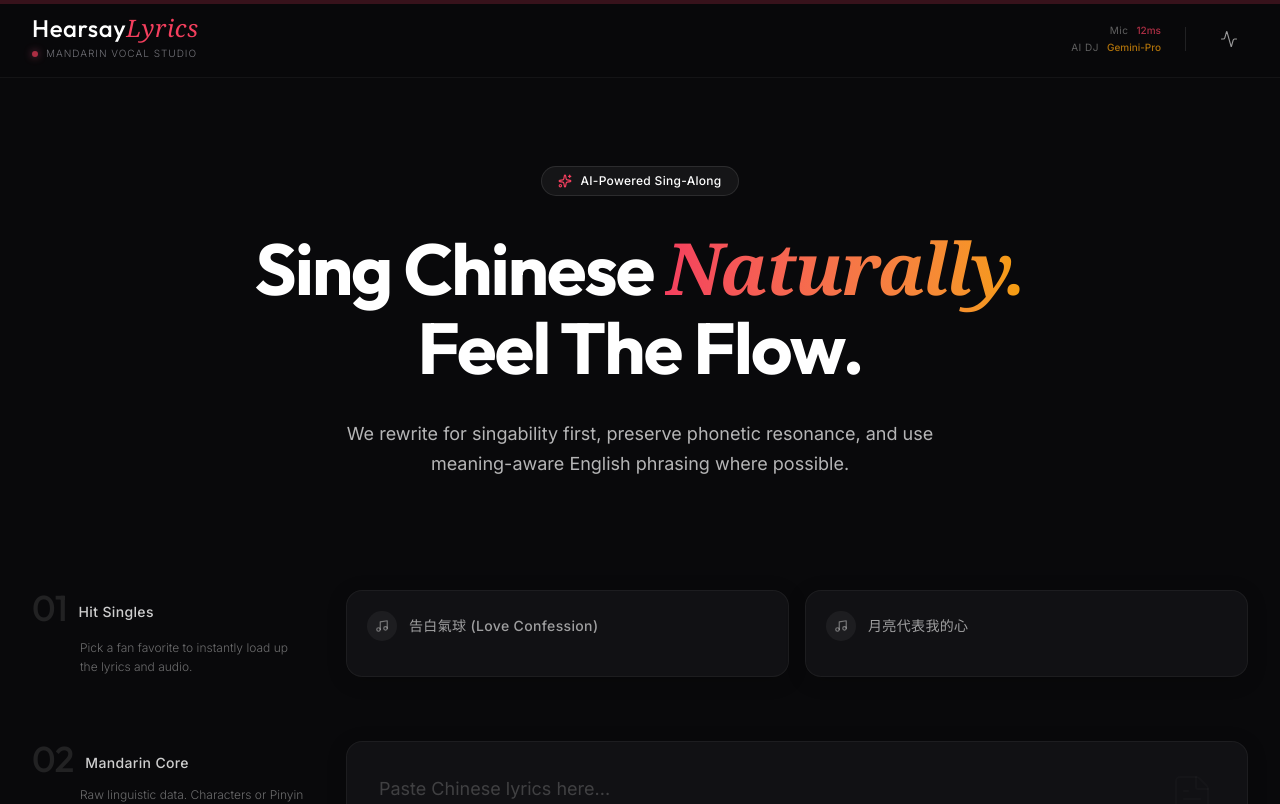
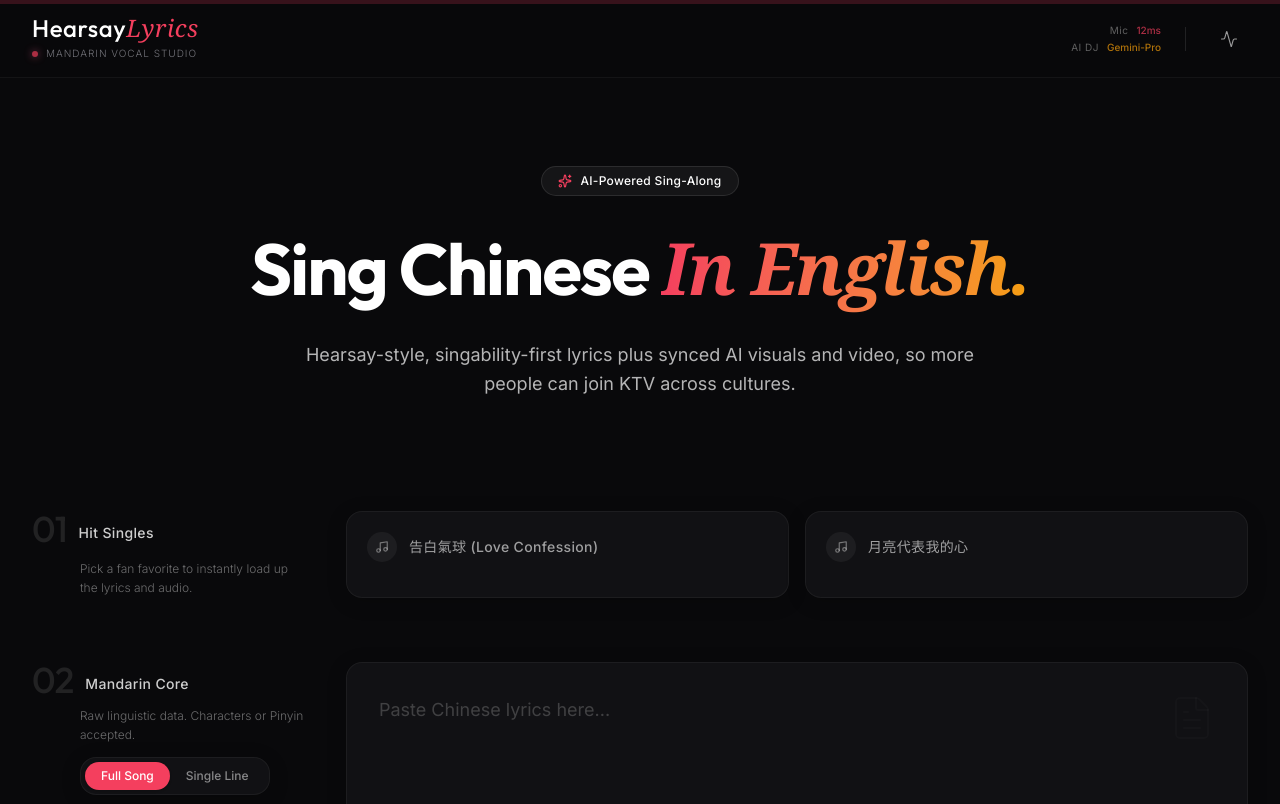
Before and after one commit to AllardQuek/Hearsay-Lyrics, a Next.js app: page / in a window 1280 px wide. Shown: the top 804 px of the page. Built offline with nearby package versions, Linux system fonts and the light colour scheme.

Commit message:
Fix regression

```diff
--- a/src/app/page.tsx
+++ b/src/app/page.tsx
@@ -1050,15 +1050,13 @@ export default function Home() {
               </div>
 
               <h1 className="text-5xl font-display font-bold tracking-tight text-white leading-[1.1] sm:text-6xl lg:text-7xl w-full max-w-4xl">
-                Sing Chinese <span className="text-transparent bg-clip-text bg-gradient-to-r from-primary to-accent italic font-serif">Naturally.</span><br />
-                Feel The Flow.
+                Sing Chinese <span className="text-transparent bg-clip-text bg-gradient-to-r from-primary to-accent italic font-serif">In English.</span>
               </h1>
 
               <p className="max-w-2xl text-base text-white/70 leading-relaxed sm:text-lg">
-                We rewrite for singability first, preserve phonetic resonance, and use meaning-aware English phrasing where possible.
+                Hearsay-style, singability-first lyrics plus synced AI visuals and video, so more people can join KTV across cultures.
               </p>
             </div>
-
             <SongInput
               onGenerate={startDirectorStream}
               loading={loading}
```
